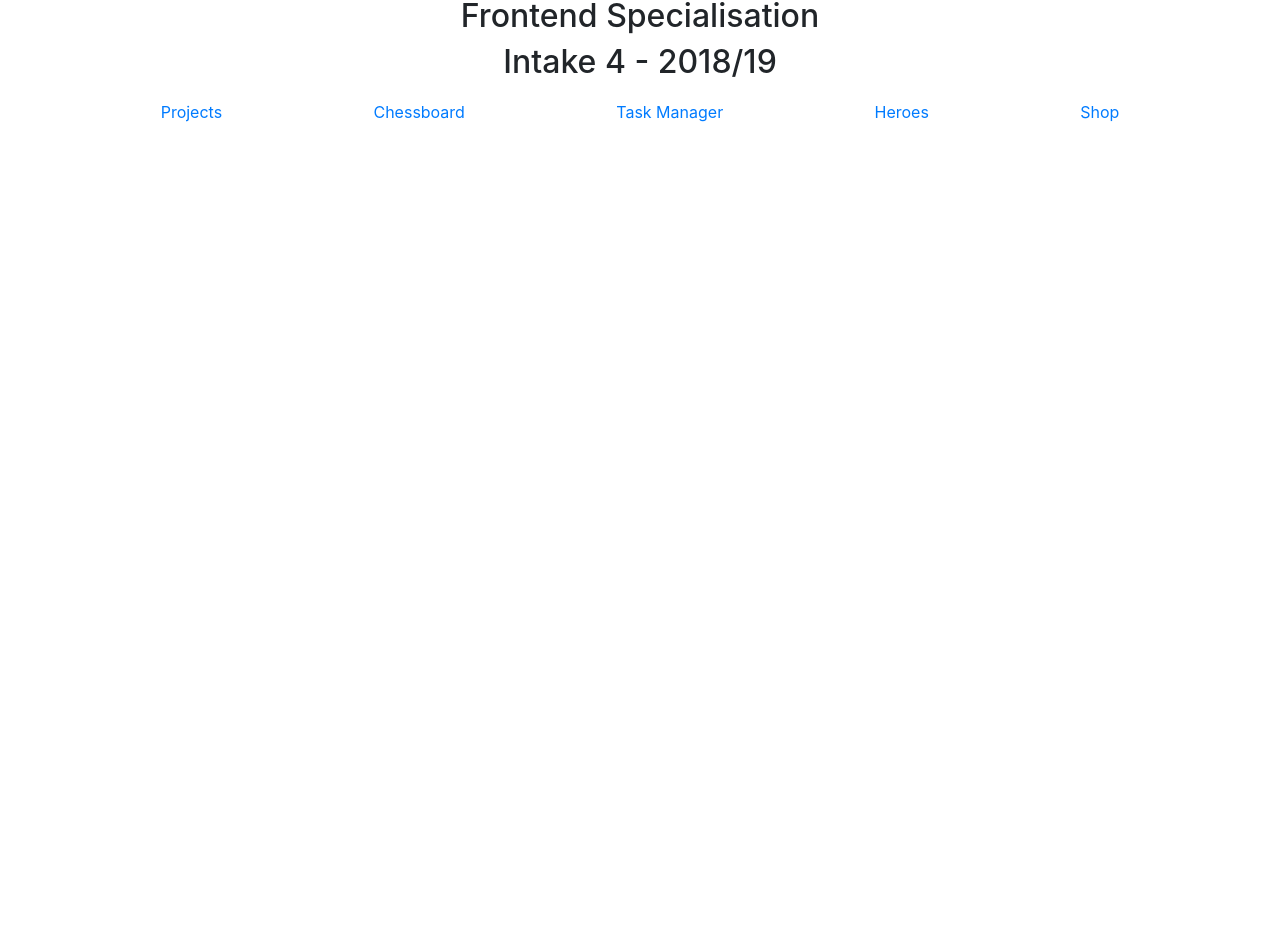
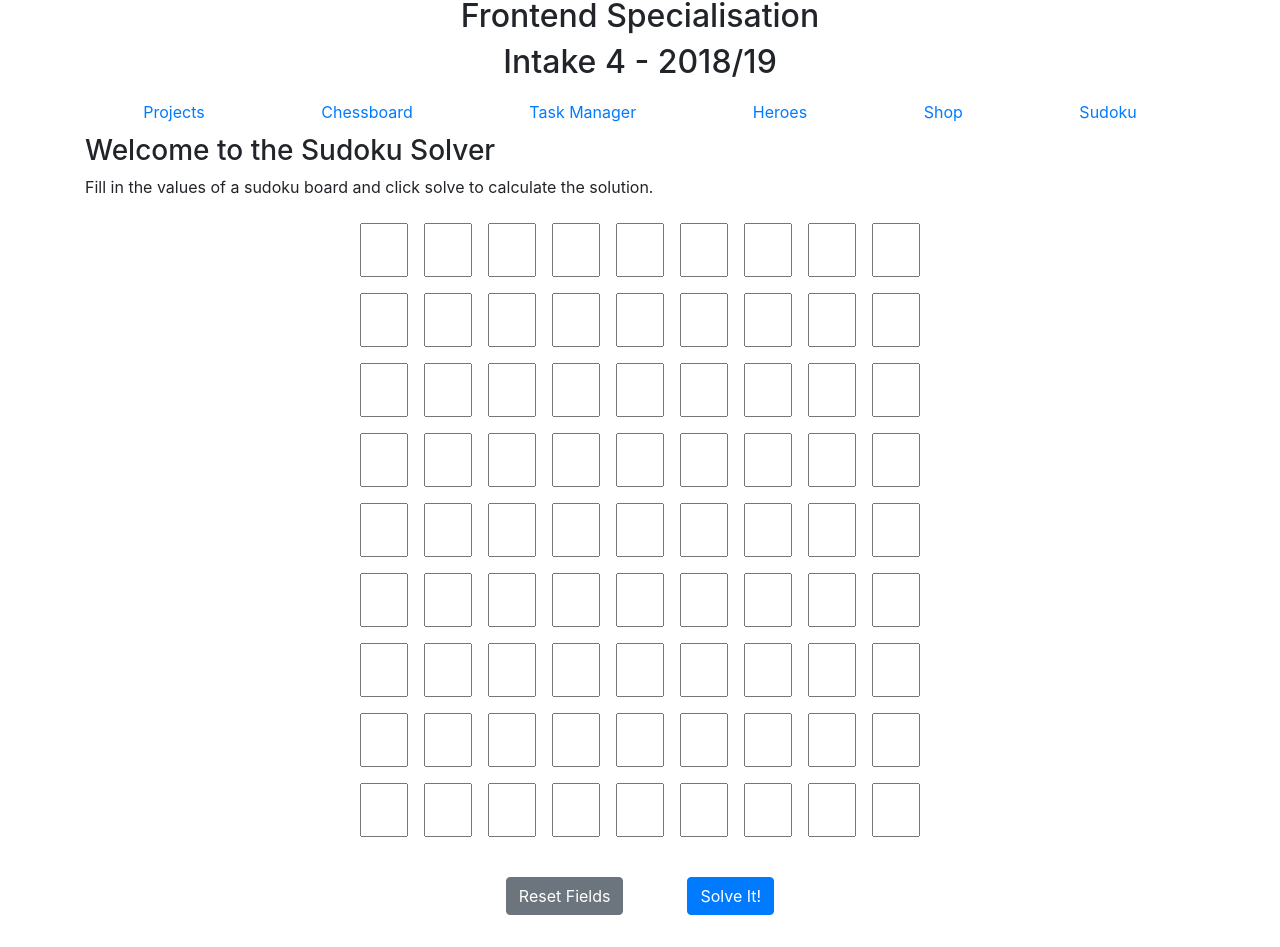
Before and after one commit to newaustriancodingschool/i4-frontend-specialisation-ng, an Angular app: page /sudoku in a window 1280 px wide. Before the commit this address led to /. Shown: the part 59-1006 px from the top of the page. Before the commit the page ends 800 px from the top, so only its background shows below. Built offline with nearby package versions, Linux system fonts and the light colour scheme.

Commit message:
added solution for sudoku

```diff
--- a/src/app/app-routing.module.ts
+++ b/src/app/app-routing.module.ts
@@ -7,6 +7,7 @@ import { HeroesComponent } from './heroes/heroes.component';
 import { PerBasketComponent } from './shop/per-basket/per-basket.component';
 import { PerProductComponent } from './shop/per-product/per-product.component';
 import { ShopComponent } from './shop/shop/shop.component';
+import { SudokuComponent } from './sudoku/sudoku.component';
 
 const routes: Routes = [
   {
@@ -33,6 +34,10 @@ const routes: Routes = [
   {
     path: 'shop',
     loadChildren: './shop/shop.module#ShopModule'
+  },
+  {
+    path: 'sudoku',
+    component: SudokuComponent
   }
 ];
 
--- a/src/app/app.component.html
+++ b/src/app/app.component.html
@@ -15,6 +15,7 @@
         <li><a routerLink="/task-manager">Task Manager</a></li>
         <li><a routerLink="/heroes">Heroes</a></li>
         <li><a routerLink="/shop">Shop</a></li>
+        <li><a routerLink="/sudoku">Sudoku</a></li>
       </ul>
     </div>
   </div>
--- a/src/app/app.module.ts
+++ b/src/app/app.module.ts
@@ -11,6 +11,7 @@ import { ParticipantComponent } from './participant/participant.component';
 import { ProjectsComponent } from './projects/projects.component';
 import { TaskFormComponent } from './task-form/task-form.component';
 import { TaskComponent } from './task/task.component';
+import { SudokuComponent } from './sudoku/sudoku.component';
 
 @NgModule({
   declarations: [
@@ -21,7 +22,8 @@ import { TaskComponent } from './task/task.component';
     ProjectsComponent,
     HeroesComponent,
     HeroComponent,
-    TaskFormComponent
+    TaskFormComponent,
+    SudokuComponent
   ],
   imports: [BrowserModule, AppRoutingModule, FormsModule, ReactiveFormsModule, HttpClientModule],
   providers: [],
--- /dev/null
+++ b/src/app/sudoku-solver.service.ts
@@ -0,0 +1,121 @@
+import { Injectable } from '@angular/core';
+import * as _ from 'lodash';
+
+@Injectable({ providedIn: 'root' })
+export class SudokuSolver {
+  solveSudoku(board: number[]): number[] {
+    return processSolving(board, 0);
+  }
+}
+
+function formatSolution(solution) {
+  const returner = [];
+  let row = [];
+  for (let i = 0; i < solution.length; i++) {
+    if (i % 9 === 0) {
+      returner.push(row);
+      row = [];
+    }
+    row.push(solution[i]);
+  }
+  returner.push(row);
+  return returner.slice(1);
+}
+
+function processSolving(board: number[], ix: number) {
+  const freeIx = getNextFreeField(board, ix);
+  if (freeIx === -1) {
+    return board;
+  } else {
+    const coord = toCoord(freeIx);
+    const numbersToTry = getPossibleNumbersFromCoord(board, coord);
+    for (let i = 0; i < numbersToTry.length; i++) {
+      const numberToTry = numbersToTry[i];
+      const solution = processSolving(cloneBoardAndSetNumber(board, freeIx, numberToTry), ix + 1);
+      if (solution !== null) {
+        return solution;
+      }
+    }
+    return null;
+  }
+}
+
+function cloneBoardAndSetNumber(board: number[], ix: number, number: number) {
+  const clone = [...board];
+  clone[ix] = number;
+  return clone;
+}
+
+function translateCoordinates([row, column]) {
+  return (row - 1) * 9 + column - 1;
+}
+
+function toCoord(ix: number): number[] {
+  const row = Math.ceil((ix + 1) / 9);
+  const modulo = (ix + 1) % 9;
+
+  return [row, modulo ? modulo : 9];
+}
+
+function getRow(board, row) {
+  const startIx = translateCoordinates([row, 1]);
+  return board.slice(startIx, startIx + 9);
+}
+
+function getColumn(board, column) {
+  return range()
+    .map(row => [row, column])
+    .map(translateCoordinates)
+    .map(ix => board[ix]);
+}
+
+function getRectangular(board, [rectRow, rectColumn]: number[]) {
+  const row = rectRow * 3 - 2;
+  const column = rectColumn * 3 - 2;
+  const returner = [];
+  for (let x = 0; x < 3; x++) {
+    for (let y = 0; y < 3; y++) {
+      const ix = translateCoordinates([row + x, column + y]);
+      returner.push(board[ix]);
+    }
+  }
+
+  return returner;
+}
+
+function getAssociatedRectangular([row, column]: number[]): number[] {
+  return [Math.floor((row - 1) / 3) + 1, Math.floor((column - 1) / 3) + 1];
+}
+
+function range() {
+  let returner = [];
+  for (let i = 1; i <= 9; i++) {
+    returner.push(i);
+  }
+  return returner;
+}
+
+function getPossibleNumbers(numbers) {
+  return [1, 2, 3, 4, 5, 6, 7, 8, 9].filter(number => numbers.indexOf(number) === -1);
+}
+
+function getPossibleNumbersFromCoord(board, [row, column]: number[]) {
+  const possibleNumbersPerDimensions = [
+    getRow(board, row),
+    getColumn(board, column),
+    getRectangular(board, getAssociatedRectangular([row, column]))
+  ].map(getPossibleNumbers);
+
+  return _.intersection(...possibleNumbersPerDimensions);
+}
+
+function getNextFreeField(board, ix) {
+  while (ix <= board.length) {
+    if (board[ix] === 0) {
+      return ix;
+    }
+    ix++;
+  }
+
+  return -1;
+}
--- /dev/null
+++ b/src/app/sudoku/sudoku.component.html
@@ -0,0 +1,21 @@
+<h3>Welcome to the Sudoku Solver</h3>
+<p>Fill in the values of a sudoku board and click solve to calculate the solution.</p>
+
+<form [formGroup]="formGroup" (ngSubmit)="solve()">
+  <ng-container formArrayName="fields">
+    <div class="row" *ngFor="let subRow of fieldIterator">
+      <div class="col-12">
+        <ng-container *ngFor="let ix of subRow">
+          <input type="number" maxLength="1" min="1" max="9" [formControlName]="ix" />
+        </ng-container>
+      </div>
+    </div>
+  </ng-container>
+
+  <div class="row">
+    <div class="col-12">
+      <input type="button" class="btn btn-secondary" (click)="reset()" value="Reset Fields" />
+      <input type="submit" class="btn btn-primary text-center" value="Solve It!" />
+    </div>
+  </div>
+</form>
--- /dev/null
+++ b/src/app/sudoku/sudoku.component.scss
@@ -0,0 +1,14 @@
+div.row {
+  text-align: center;
+}
+
+input[type='number'] {
+  font-size: 2em;
+  width: 1.5em;
+  margin: 0.25em;
+  text-align: center;
+}
+
+input.btn {
+  margin: 2em;
+}
--- /dev/null
+++ b/src/app/sudoku/sudoku.component.ts
@@ -0,0 +1,44 @@
+import { Component, OnInit } from '@angular/core';
+import { Form, FormBuilder, FormGroup, FormArray } from '@angular/forms';
+import { SudokuSolver } from '../sudoku-solver.service';
+
+@Component({
+  selector: 'app-sudoku',
+  templateUrl: './sudoku.component.html',
+  styleUrls: ['./sudoku.component.scss']
+})
+export class SudokuComponent implements OnInit {
+  public formGroup: FormGroup;
+  public fieldIterator: number[][] = [];
+
+  constructor(private fb: FormBuilder, private sudokuSolver: SudokuSolver) {}
+
+  ngOnInit() {
+    this.formGroup = this.fb.group({
+      fields: this.fb.array(new Array(81).fill('').map(() => this.fb.control('')))
+    });
+
+    let counter = 0;
+    for (let i = 0; i < 9; i++) {
+      const subIterator = [];
+      for (let j = 0; j < 9; j++) {
+        subIterator.push(counter++);
+      }
+      this.fieldIterator.push(subIterator);
+    }
+  }
+
+  get fields() {
+    return this.formGroup.get('fields') as FormArray;
+  }
+
+  solve() {
+    const board = this.formGroup.value.fields.map(n => +n);
+    const solution = this.sudokuSolver.solveSudoku(board);
+    this.formGroup.patchValue({ fields: solution });
+  }
+
+  reset() {
+    this.formGroup.reset();
+  }
+}
```
Also changed, not shown: 1 other file (tests, documents, lock files or other folders).
